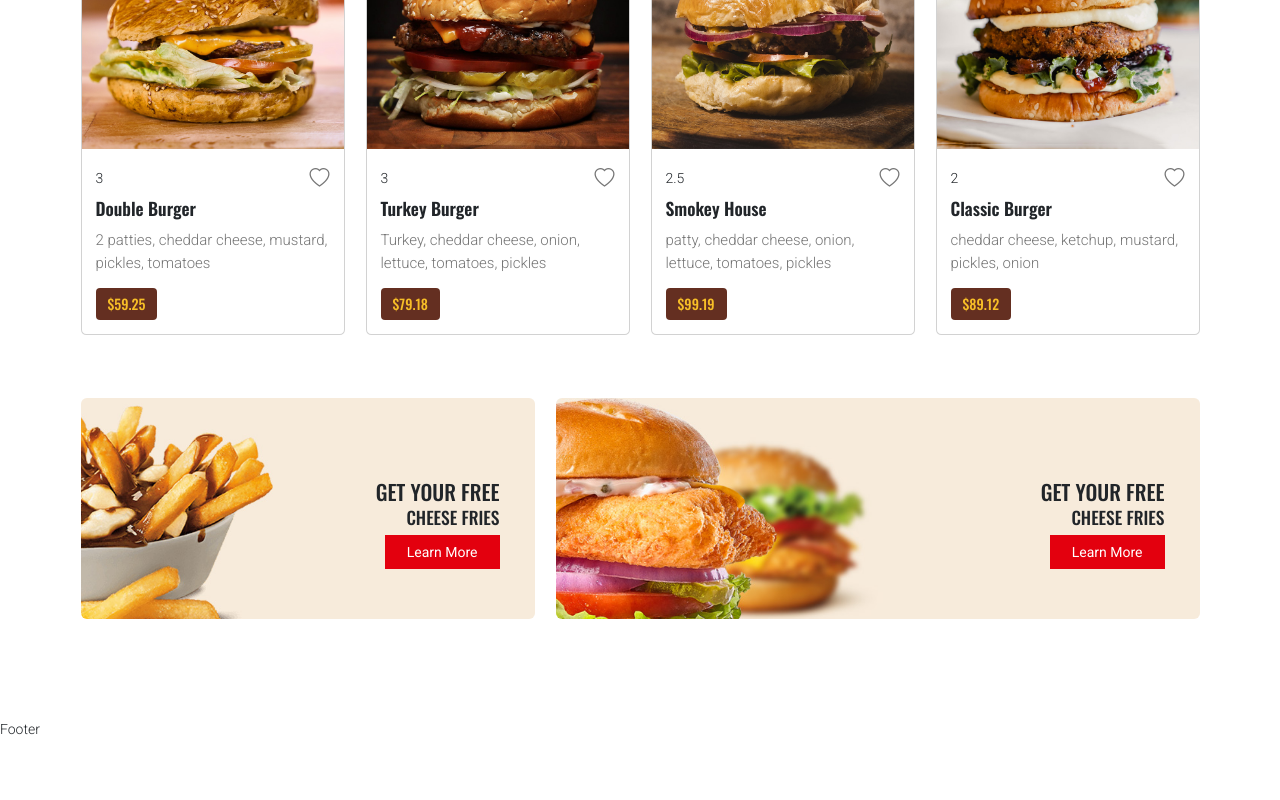
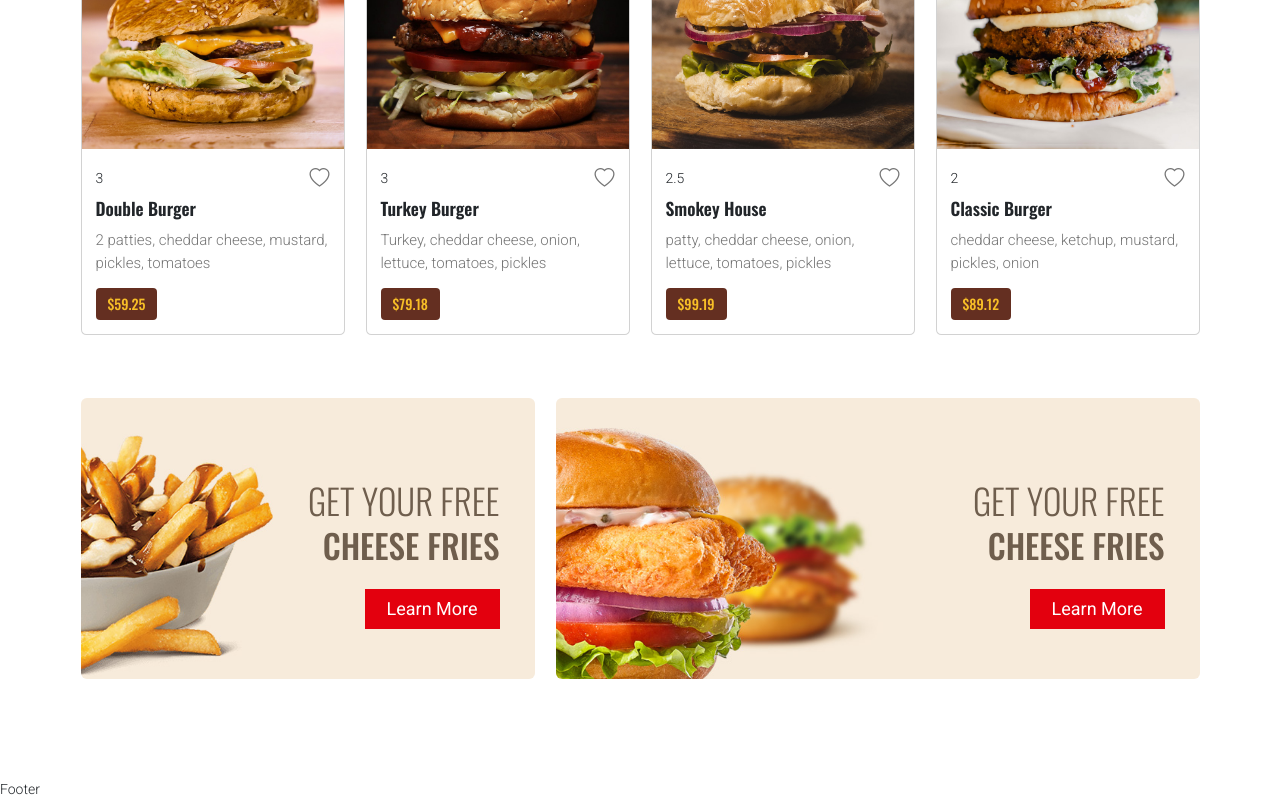
Before and after one commit to kanishkadz/QuickBites, a React (Create React App) app in the folder quick-bite/: page / in a window 1280 px wide. Shown: the part 2744-3544 px from the top of the page. Before the commit the page ends 3484 px from the top, so only its background shows below. Built offline with nearby package versions, Linux system fonts and the light colour scheme.

Commit message:
Update HomeStyle.css

```diff
--- a/quick-bite/src/styles/HomeStyle.css
+++ b/quick-bite/src/styles/HomeStyle.css
@@ -203,6 +203,22 @@
     background-size: cover;
 }
 
+.menu_section .ads_box h4{
+    font-size: 2.5rem;
+    font-weight: 300;
+    color: var(--brown);
+}
+
+.menu_section .ads_box h5{
+    font-size: 2.375rem;
+    color: var(--brown);
+}
+
+.menu_section .ads_box a{
+    margin-top: 15px;
+    font-size: 18px;
+}
+
 /* media query */
 @media (max-width:992px){
     /* home about */
```
